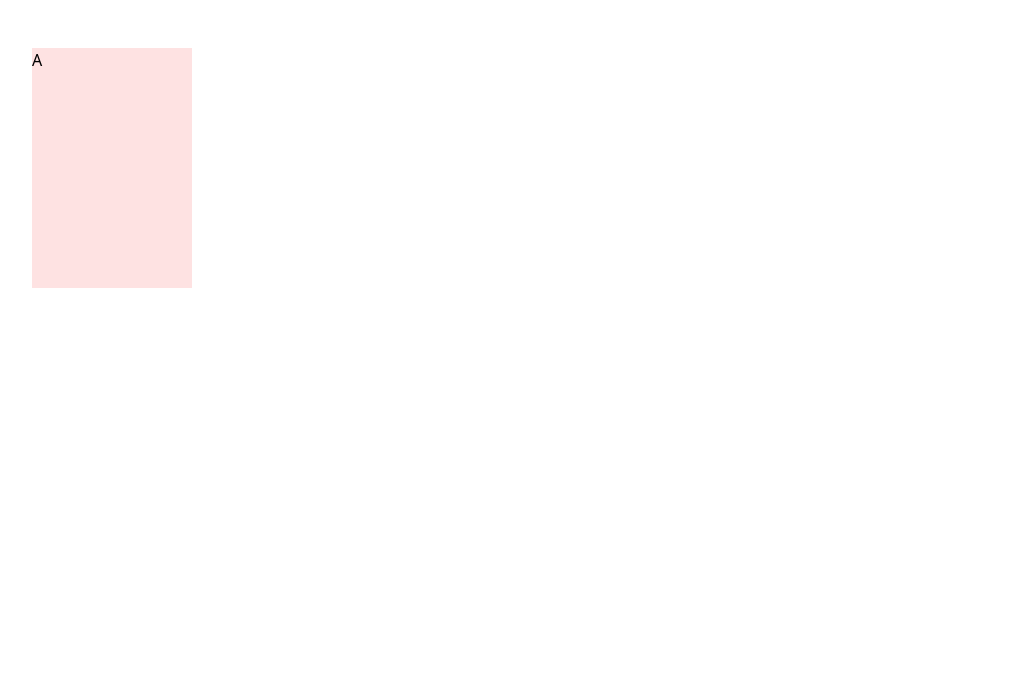
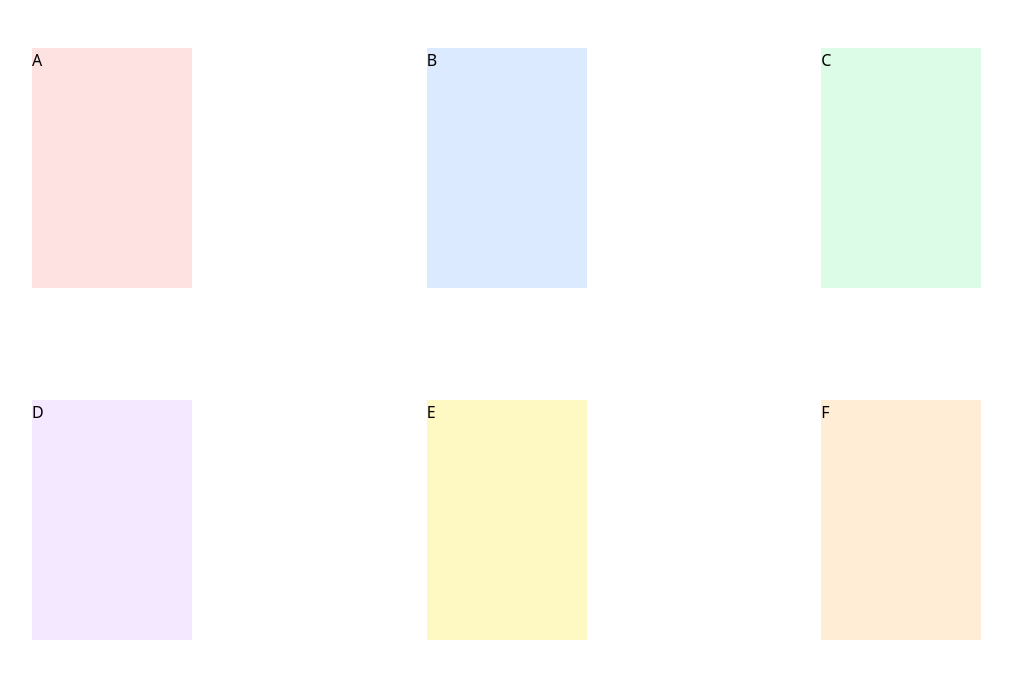
Before and after one commit to choikyunho/2023-04-03-project, a React (Create React App) app: page / in a window 1280 px wide. Shown: the top 678 px of the page, without its empty margins (16-1028 px from the left). Built offline with nearby package versions, Linux system fonts and the light colour scheme.

Commit message:
components

```diff
--- a/src/App.jsx
+++ b/src/App.jsx
@@ -1,9 +1,19 @@
 import CardA from "./components/CardA";
+import CardB from "./components/CardB";
+import CardC from "./components/CardC";
+import CardD from "./components/CardD";
+import CardE from "./components/CardE";
+import CardF from "./components/CardF";
 
 function App() {
   return (
     <div className="min-h-screen p-12 grid grid-cols-3">
       <CardA />
+      <CardB />
+      <CardC />
+      <CardD />
+      <CardE />
+      <CardF />
     </div>
   );
 }
--- /dev/null
+++ b/src/components/CardB.jsx
@@ -0,0 +1,5 @@
+function CardB() {
+    return <div className="bg-blue-100 w-40 h-60">B</div>;
+  }
+
+  export default CardB;
--- /dev/null
+++ b/src/components/CardC.jsx
@@ -0,0 +1,5 @@
+function CardC() {
+    return <div className="bg-green-100 w-40 h-60">C</div>;
+  }
+
+  export default CardC;
--- /dev/null
+++ b/src/components/CardD.jsx
@@ -0,0 +1,5 @@
+function CardD() {
+    return <div className="bg-purple-100 w-40 h-60">D</div>;
+  }
+
+  export default CardD;
--- /dev/null
+++ b/src/components/CardE.jsx
@@ -0,0 +1,5 @@
+function CardE() {
+    return <div className="bg-yellow-100 w-40 h-60">E</div>;
+  }
+
+  export default CardE;
--- /dev/null
+++ b/src/components/CardF.jsx
@@ -0,0 +1,5 @@
+function CardF() {
+    return <div className="bg-orange-100 w-40 h-60">F</div>;
+  }
+
+  export default CardF;
```
